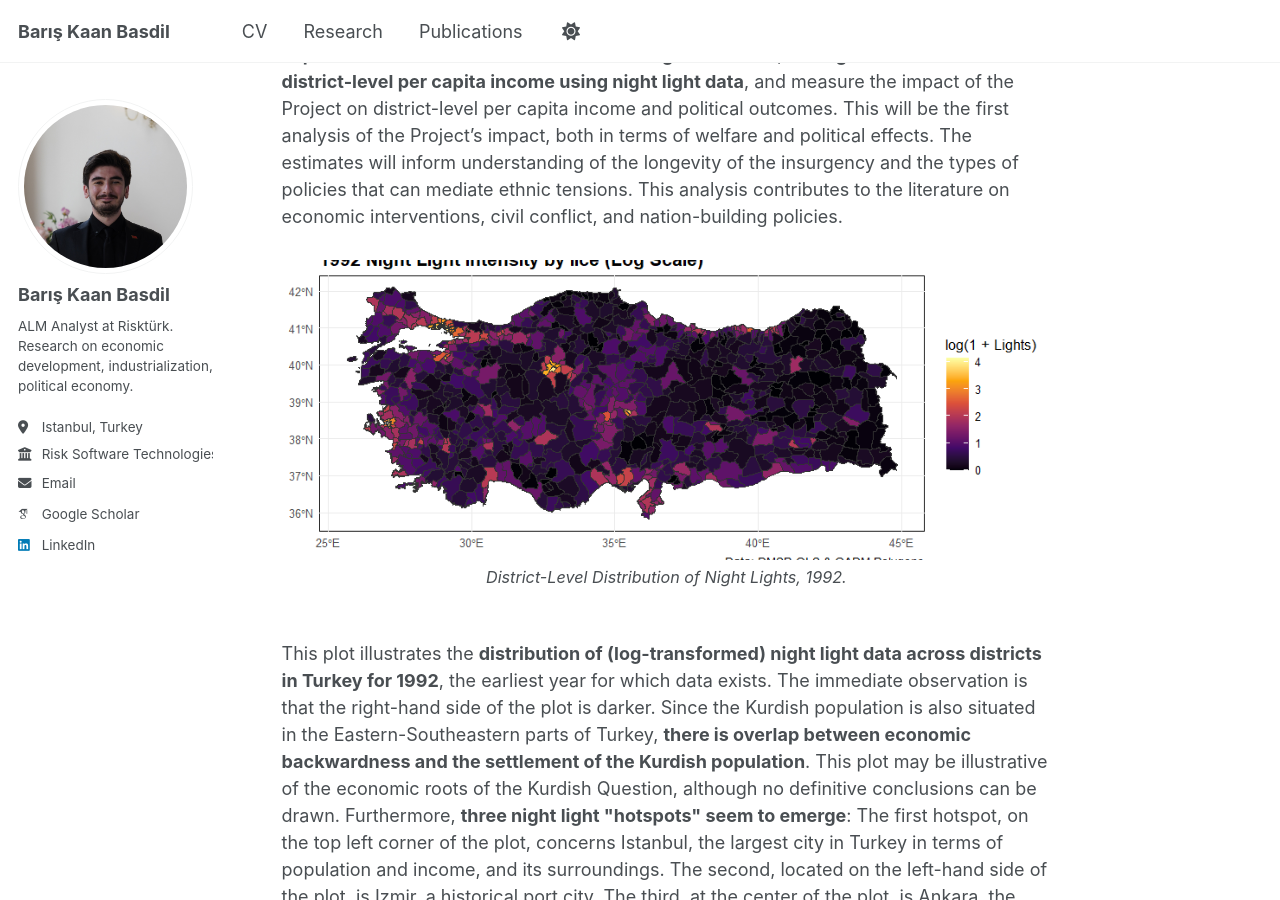
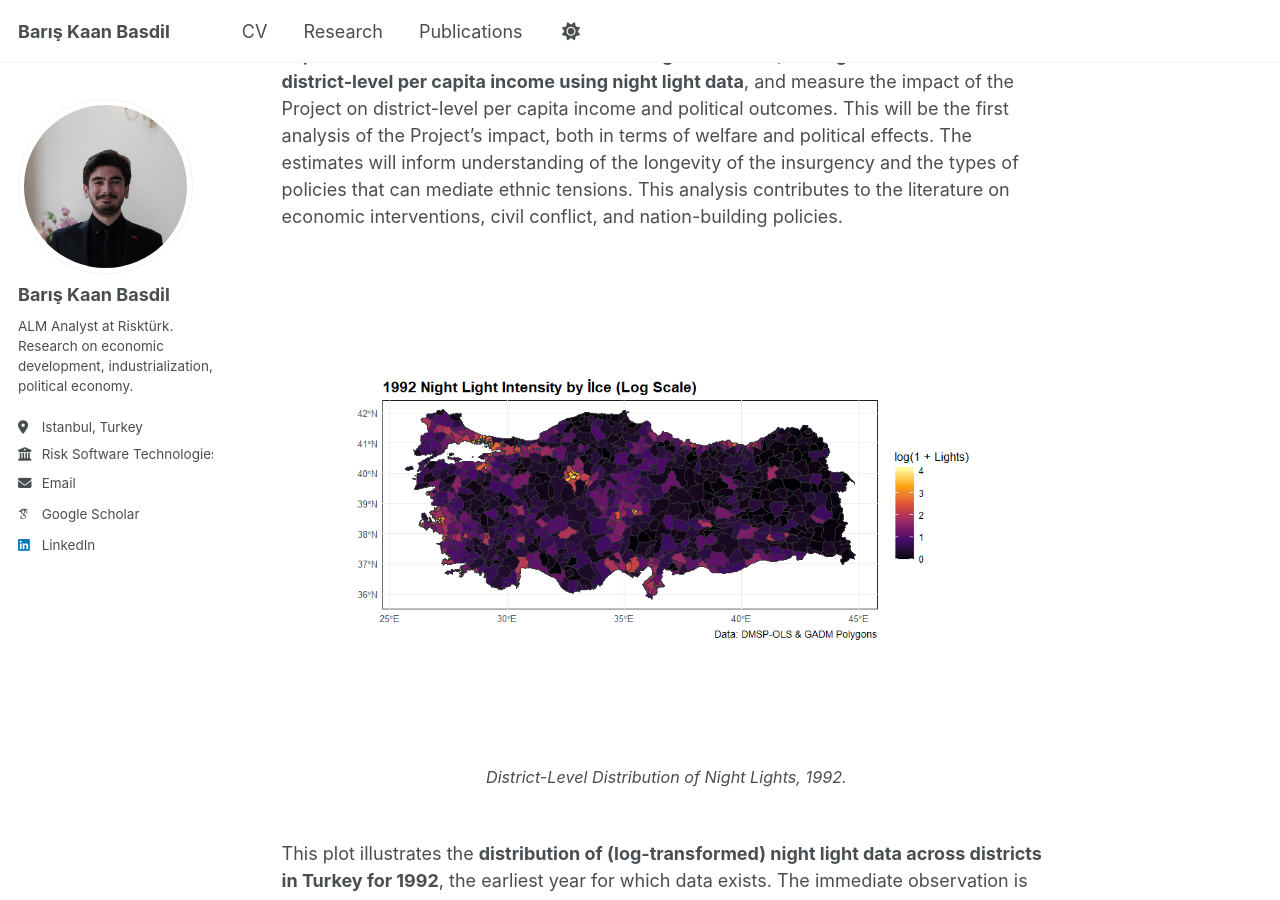
Before and after one commit to bkbasdil/bkbasdil.github.io, a Jekyll site: the page built from _pages/research/ethnic-tensions.md, in a window 1280 px wide and 900 px high, scrolled down 553 px. Built offline with Jekyll 4.4.1, drawn with Linux system fonts in a browser that asks for light colours; some web fonts are replaced; a script that is not in the unit is left out.

Commit message:
Update ethnic-tensions.md

```diff
--- a/_pages/research/ethnic-tensions.md
+++ b/_pages/research/ethnic-tensions.md
@@ -20,11 +20,11 @@ The second essay aims at <strong>measuring the impact of the Project on district
 </p>
 
 <!-- Image -->
-<div style="overflow:hidden; border-radius:6px; margin: 30px 0;">
+<div style="overflow:hidden; border-radius:6px; margin: 30px 0; text-align:center;">
   <img src="{{ '/images/turkey-night-lights.jpeg' | relative_url }}"
        alt="District-Level Distribution of Night Lights, 1992"
-       style="width:100%; height:300px; object-fit:cover; object-position:center;">
-  <p style="font-size:0.9em; margin-top:5px; text-align:center;"><em>
+       style="width:100%; height:auto; object-fit:contain; max-height:500px;">
+  <p style="font-size:0.9em; margin-top:5px;"><em>
     District-Level Distribution of Night Lights, 1992.
   </em></p>
 </div>
```
